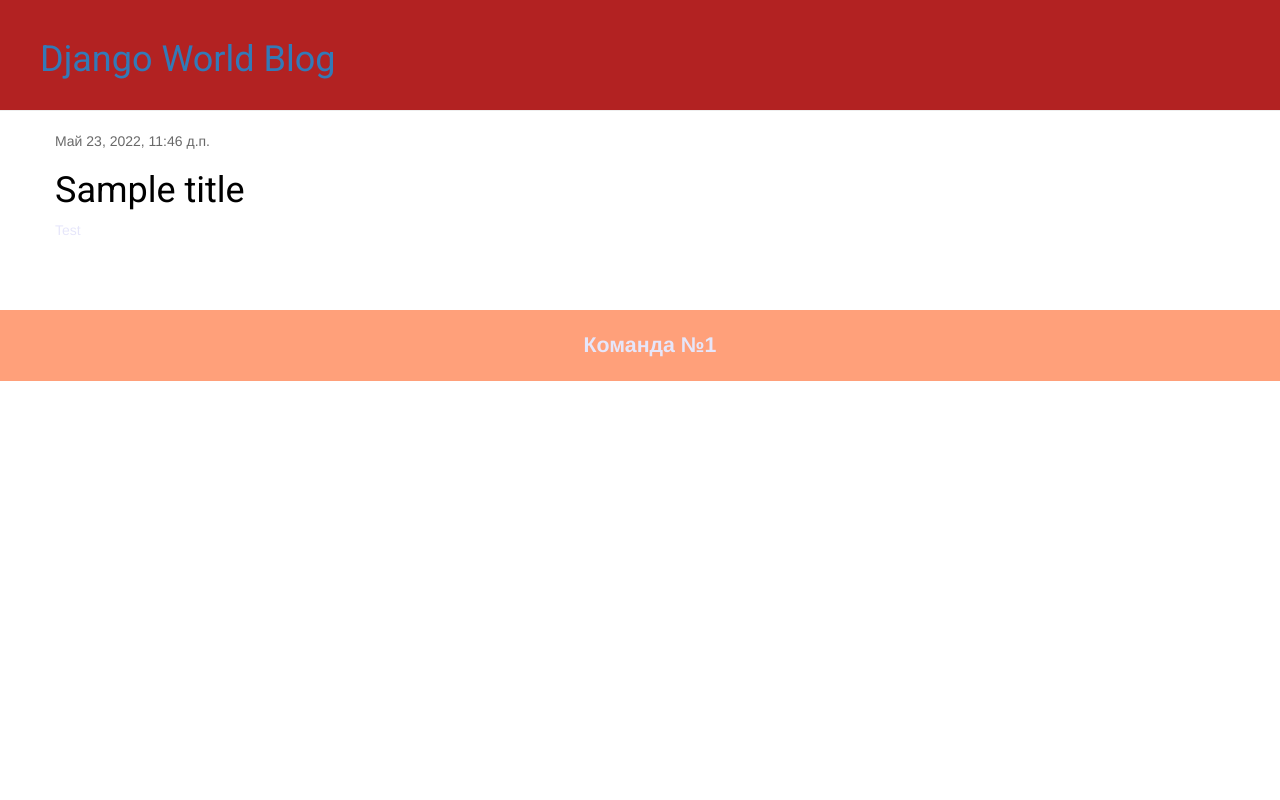
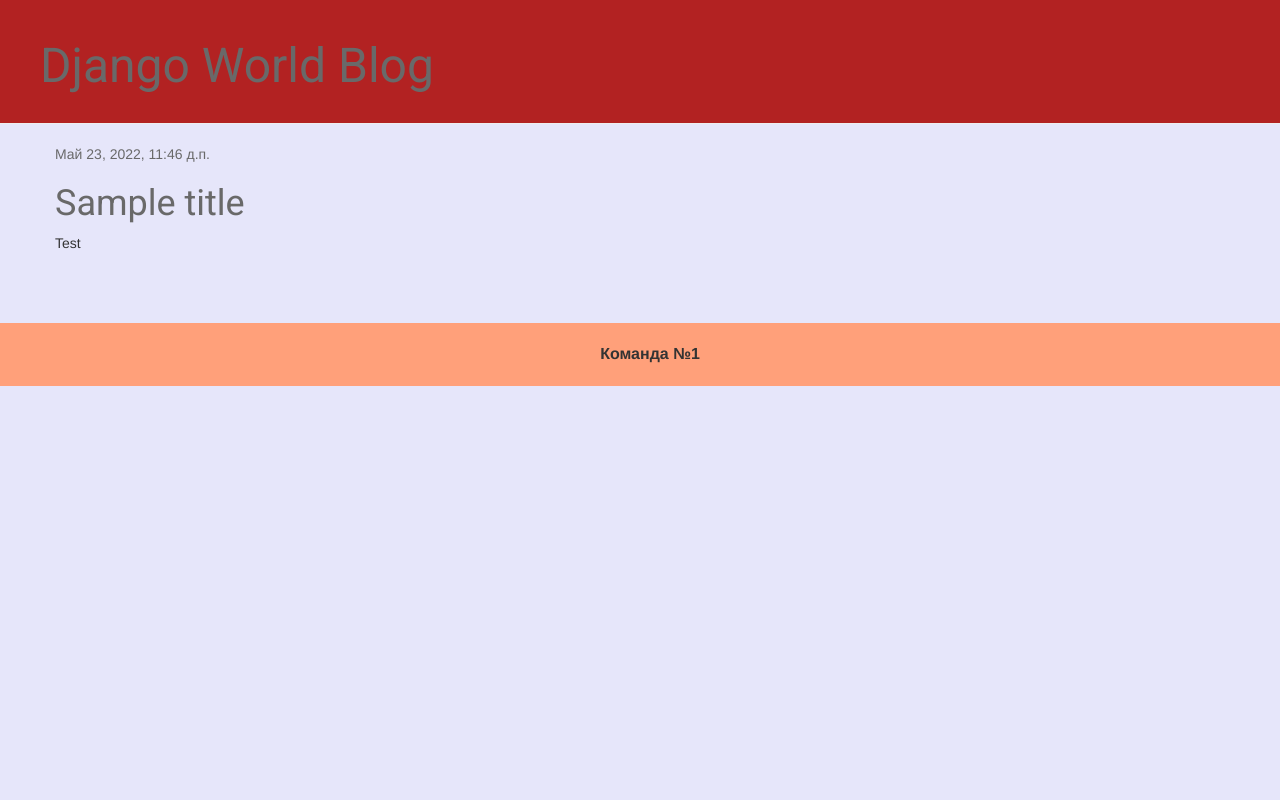
Before and after one commit to Sofya2/my_project, a Django app: page / in a window 1280 px wide. Run offline with Django 3.2, Linux system fonts and the light colour scheme; data comes from the database, SQL or seed files in the repository; some libraries are stand-ins or nearby versions.

Commit message:
Update blog.css

```diff
--- a/blog/static/css/blog.css
+++ b/blog/static/css/blog.css
@@ -4,26 +4,22 @@ margin-top: 0;
 padding: 20px 20px 20px 40px;
 }
 .footer {
-font-size: 16pt;
+font-size: 12pt;
 background-color: #ffa07a;
 text-align: center;
 padding: 20px 20px 20px 40px;
 margin-top: 0;
 }
-.glyphicon glyphicon-pencil {
-color: #000000;
-}
-.page-header h1, .page-header h1 a, .page-header h1 a:visited, .page-header h1 a:a
-ctive {
+.page-header h1, .page-header h1 a:visited, .page-header h1 a:active {
 color: #b22222;
 font-size: 36pt;
 text-decoration: none;
 }
+h1 a {
+color: #696969;
+}
 .content {
 margin-left: 40px;
-}
-span {
-color: #000000;
 }
 h1, h2, h3, h4 {
 font-family: 'Roboto', sans-serif;
@@ -38,7 +34,7 @@ float: right;
 width: 100%;
 }
 .top-menu, .top-menu:hover, .top-menu:visited {
-color: #000000;
+color: #ffffff;
 float: right;
 font-size: 26pt;
 margin-right: 20px;
@@ -47,8 +43,8 @@ margin-right: 20px;
 margin-bottom: 70px;
 }
 .post h1 a, .post h1 a:visited {
-color: #000000;
+color: #696969;
 }
 body {
-color: #e6e6fa;
+background-color: #e6e6fa;
 }
```
